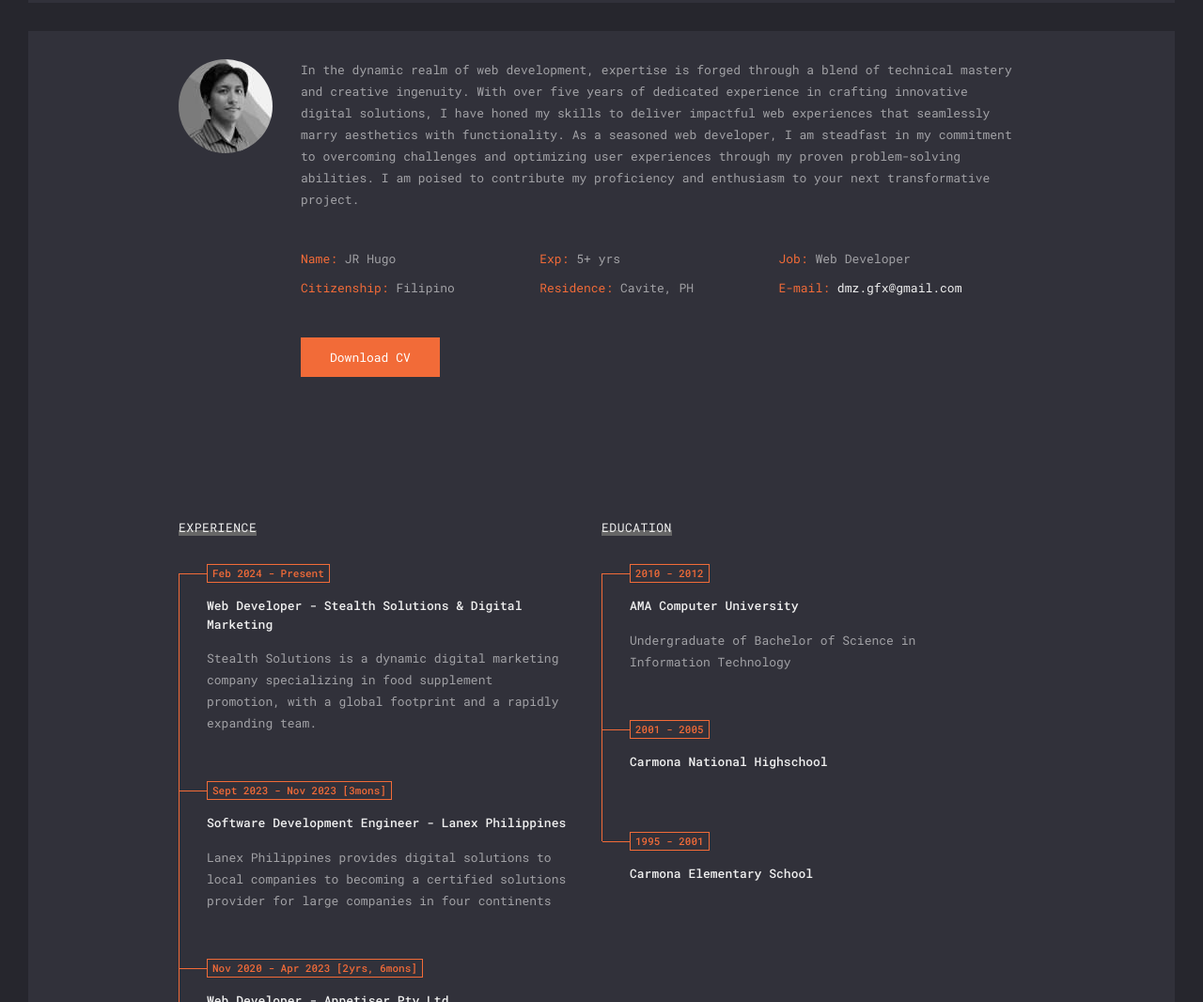
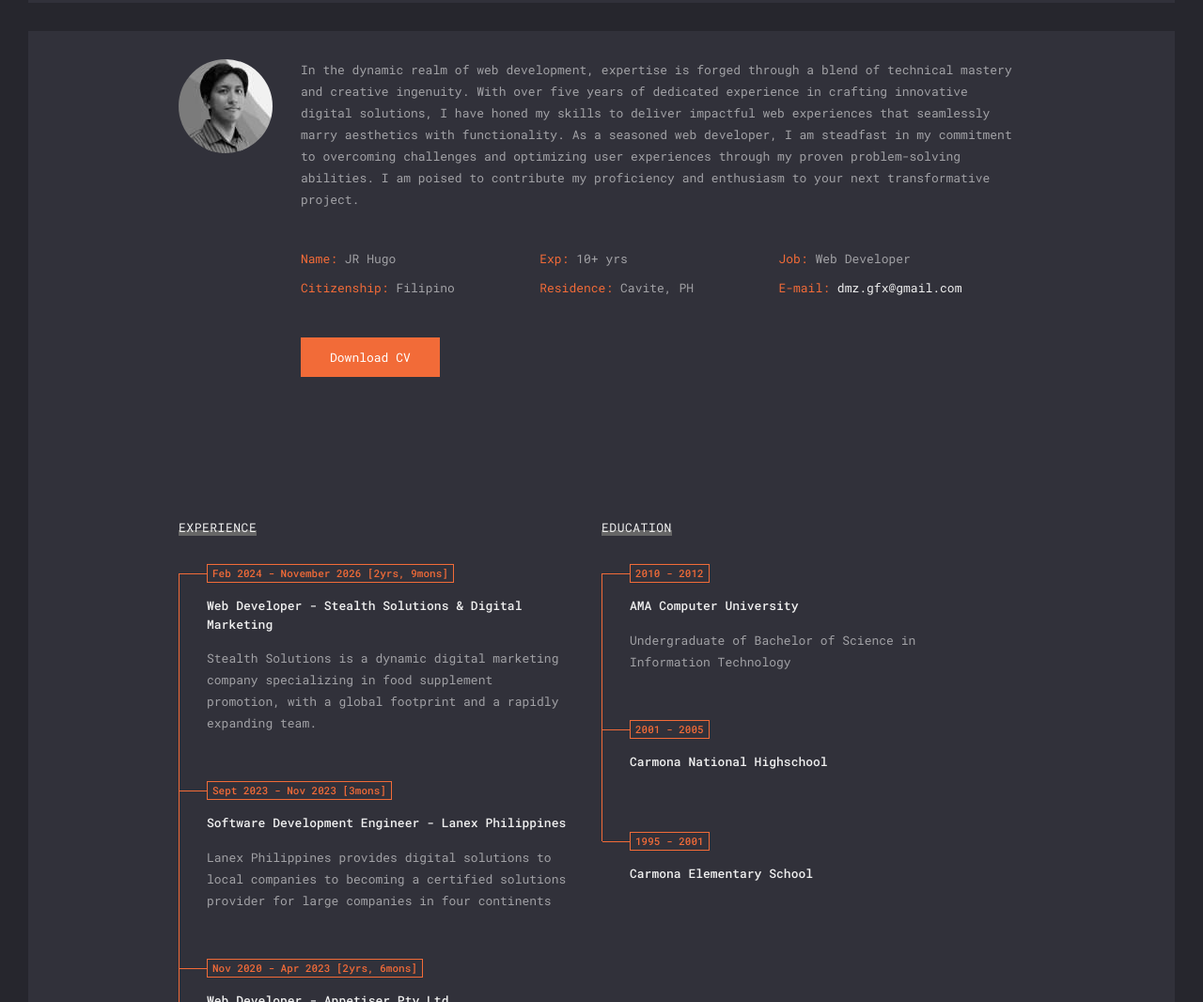
Before and after one commit to jhayrdmz/jhayrdmz.github.io, a plain HTML site: page index.html in a window 1280 px wide. Shown: the part 767-1833 px from the top of the page at 94% size. Drawn offline with nearby package versions, Linux system fonts and the light colour scheme; files whose address does not match are found by name.

Commit message:
update details

```diff
--- a/index.html
+++ b/index.html
@@ -139,7 +139,7 @@
                 <li class="inline-block align-top w-[32%] mt-[12px] mb-0 mx-0"><strong
                     class="font-normal text-extra-color">Name:</strong> JR Hugo</li>
                 <li class="inline-block align-top w-[32%] mt-[12px] mb-0 mx-0"><strong
-                    class="font-normal text-extra-color">Exp:</strong> 5+ yrs</li>
+                    class="font-normal text-extra-color">Exp:</strong> 10+ yrs</li>
                 <li class="inline-block align-top w-[32%] mt-[12px] mb-0 mx-0"><strong
                     class="font-normal text-extra-color">Job:</strong> Web Developer</li>
                 <li class="inline-block align-top w-[32%] mt-[12px] mb-0 mx-0"><strong
@@ -154,7 +154,7 @@
             </div>
             <div class="bts">
               <a target="_blank"
-                href="https://drive.google.com/file/d/1kdetbLtsxdTLAPY0JHVO2Wo5MXdf3_kI/view?usp=sharing"
+                href="https://drive.google.com/file/d/1-jKkpWc7GGCYo_YDtkE85yuHIh_S-yft/view?usp=sharing"
                 class="btn fill" data-text="Download CV">
                 Download CV
               </a>
@@ -174,12 +174,12 @@
                   Experience</div>
               </div>
               <div class="resume-items">
-		<div class="resume-item active relative px-[30px] pt-0 pb-[60px]">
+		            <div class="resume-item active relative px-[30px] pt-0 pb-[60px]">
                   <div
                     class="date relative top-[-10px] mx-0 mt-0 mb-[5px] inline-block py-0 px-[5px] h-[20px] leading-[18px] font-medium text-[11px] text-extra-color border-solid border-extra-color border">
-                    Feb 2024 - Present</div>
+                    Feb 2024 - November 2026 [2yrs, 9mons]</div>
                   <div class="name font-medium text-[#141414] mx-0 mt-0 mb-[15px]">
-		   Web Developer - Stealth Solutions & Digital Marketing
+		                Web Developer - Stealth Solutions & Digital Marketing
                   </div>
                   <p class="!m-0">
                     Stealth Solutions is a dynamic digital marketing company specializing in food supplement promotion, with a global footprint and a rapidly expanding team.
```
